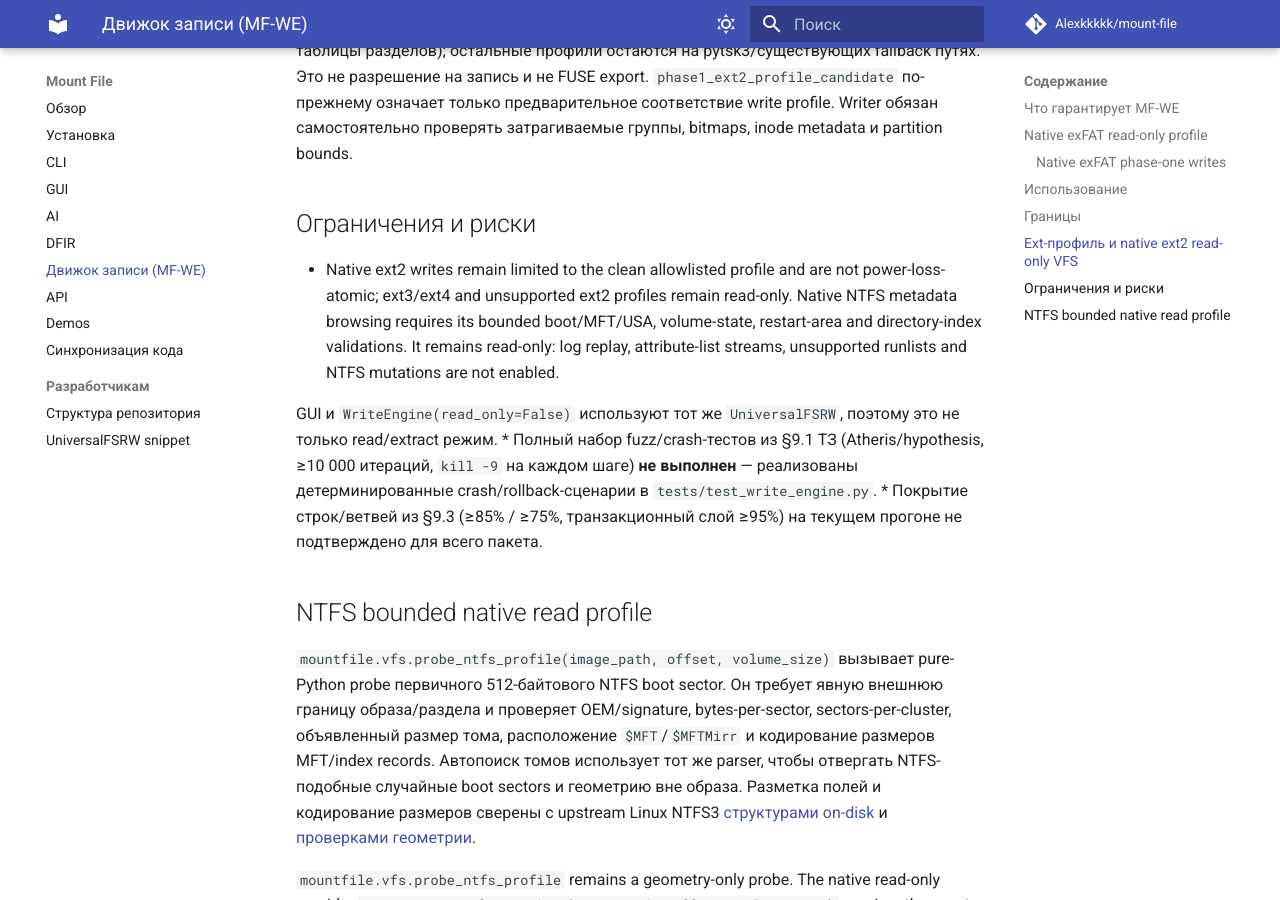
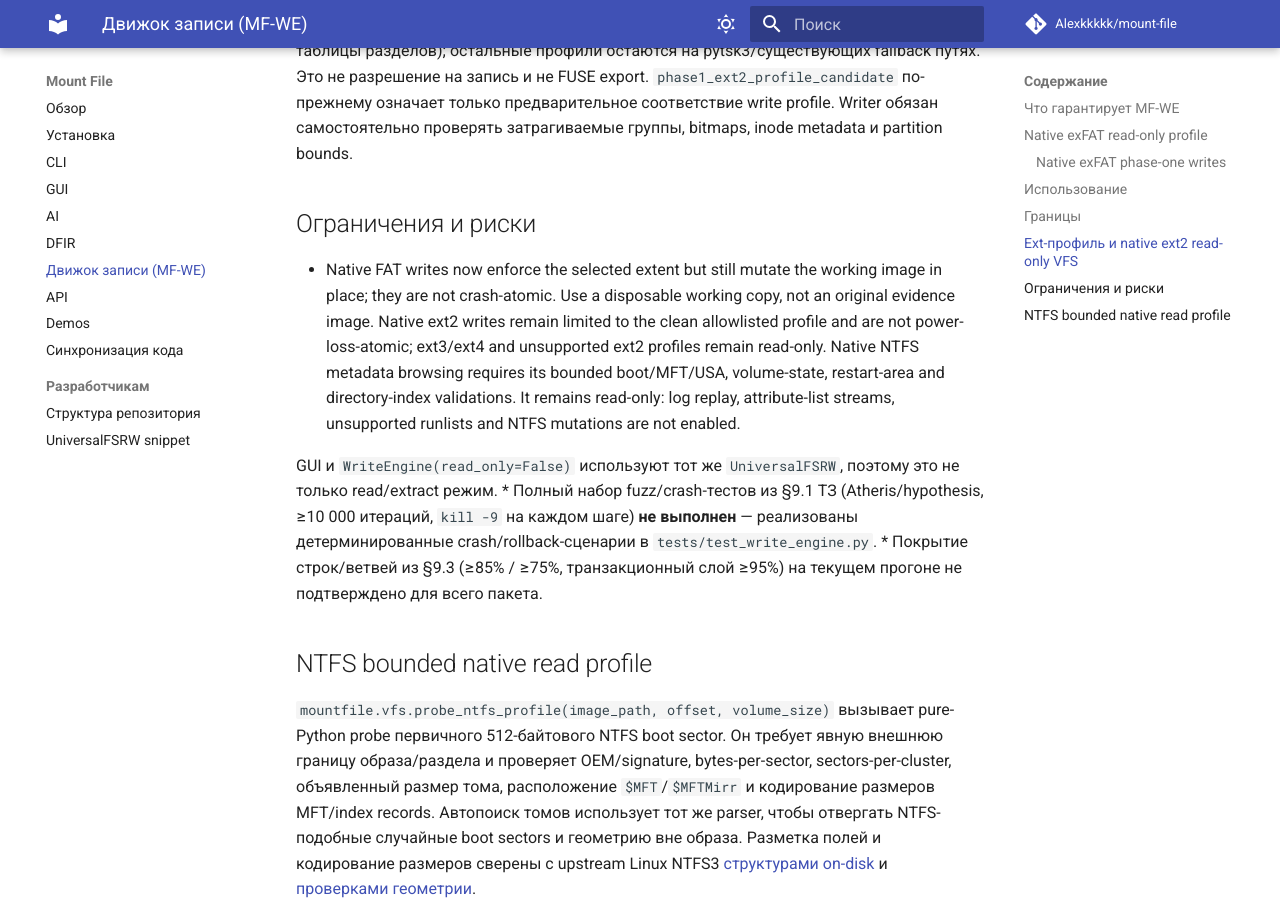
Before and after one commit to Alexkkkkk/mount-file, an MkDocs documentation site: the page built from docs/write_engine.md, in a window 1280 px wide and 900 px high, scrolled down 3749 px. Built offline with MkDocs 1.6.1 and Material for MkDocs 9.7.7, drawn with Linux system fonts in a browser that asks for light colours; comment, search, counter and statistics services are not loaded.

Commit message:
docs: clarify native FAT mutation limits

```diff
--- a/docs/write_engine.md
+++ b/docs/write_engine.md
@@ -147,8 +147,11 @@ extent/inline inodes и symlink traversal отклоняются. `open_image_pr
 
 ## Ограничения и риски
 
-* Native ext2 writes remain limited to the clean allowlisted profile and are not
-  power-loss-atomic; ext3/ext4 and unsupported ext2 profiles remain read-only.
+* Native FAT writes now enforce the selected extent but still mutate the working
+  image in place; they are not crash-atomic. Use a disposable working copy, not
+  an original evidence image. Native ext2 writes remain limited to the clean
+  allowlisted profile and are not power-loss-atomic; ext3/ext4 and unsupported
+  ext2 profiles remain read-only.
   Native NTFS metadata browsing requires its bounded boot/MFT/USA, volume-state,
   restart-area and directory-index validations. It remains read-only: log replay,
   attribute-list streams, unsupported runlists and NTFS mutations are not enabled.
```
